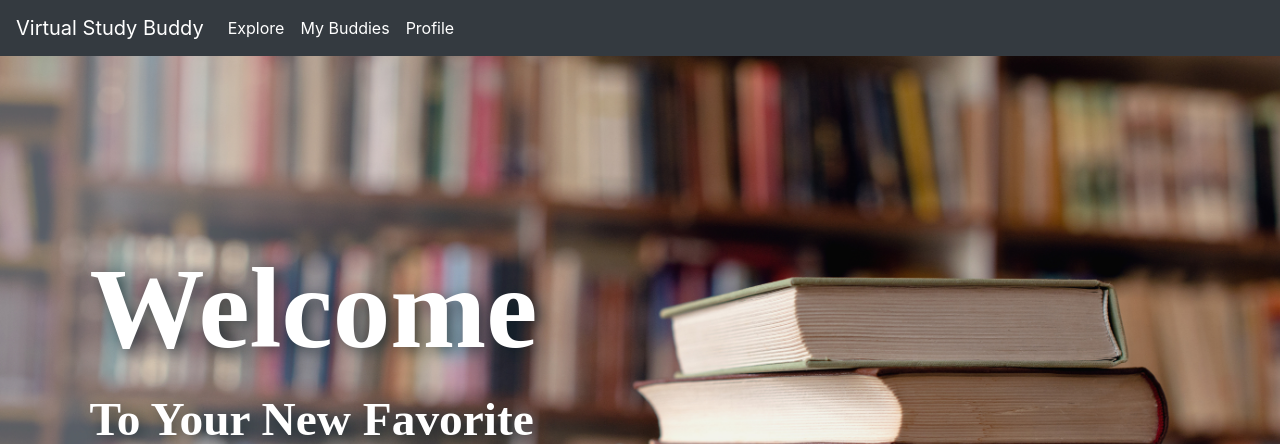
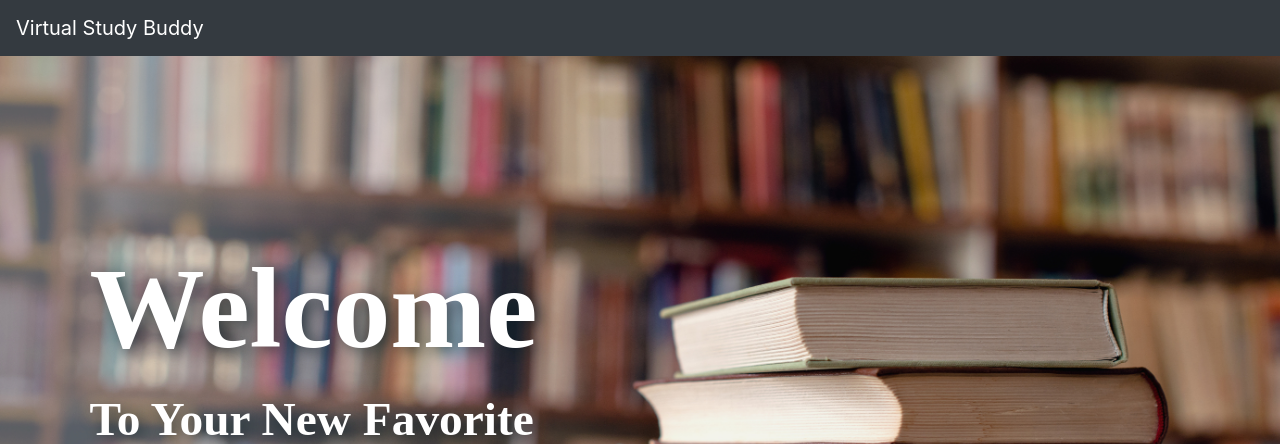
Before and after one commit to jrichbart/CS3240-Project, a Django app: page / in a window 1280 px wide. Shown: the top 444 px of the page. Run offline with Django 3.2, Linux system fonts and the light colour scheme; some libraries are stand-ins or nearby versions.

Commit message:
Fixed up head bar of home page

```diff
--- a/login/templates/login/login.html
+++ b/login/templates/login/login.html
@@ -20,26 +20,8 @@
   </head>
   <body>
     <nav class="navbar navbar-expand-lg navbar-dark bg-dark">
-      <a class="navbar-brand" href="/home">Virtual Study Buddy</a>
-      <button class="navbar-toggler" type="button" data-toggle="collapse" data-target="#navbarSupportedContent" aria-controls="navbarSupportedContent" aria-expanded="false" aria-label="Toggle navigation">
-        <span class="navbar-toggler-icon"></span>
-      </button>
-
-      <div class="collapse navbar-collapse" id="navbarSupportedContent">
-        <ul class="navbar-nav mr-auto">
-          <li class="nav-item active">
-            <a class="nav-link">Explore</a>
-          </li>
-          <li class="nav-item active">
-            <a class="nav-link">My Buddies</a>
-          </li>
-          <li class="nav-item active">
-            <a class="nav-link">Profile</a>
-          </li>
-        </ul>
-      </div>
+      <a class="navbar-brand">Virtual Study Buddy</a>
     </nav>
-
     <br>
 
     <div class=login-container>
```
